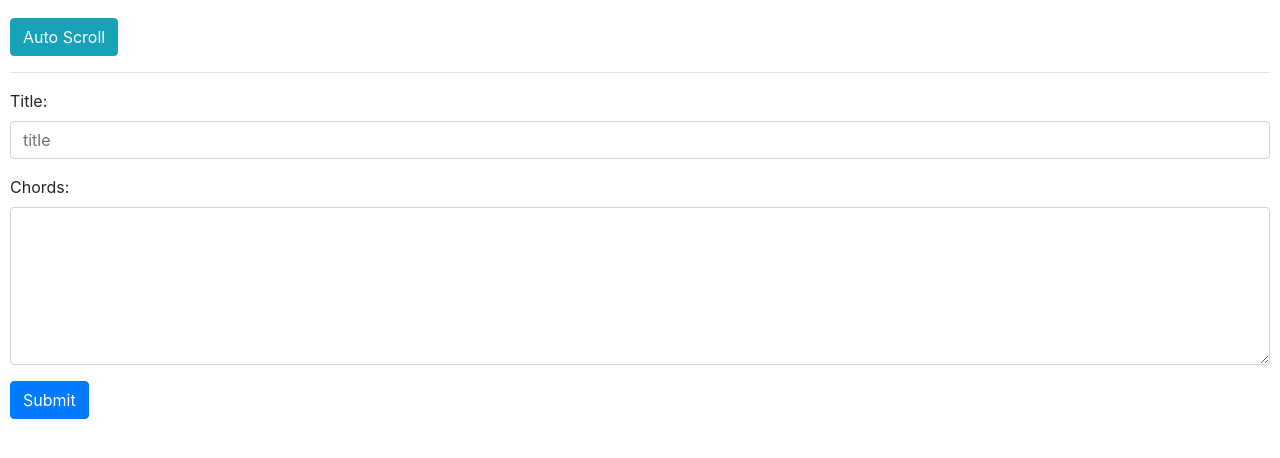
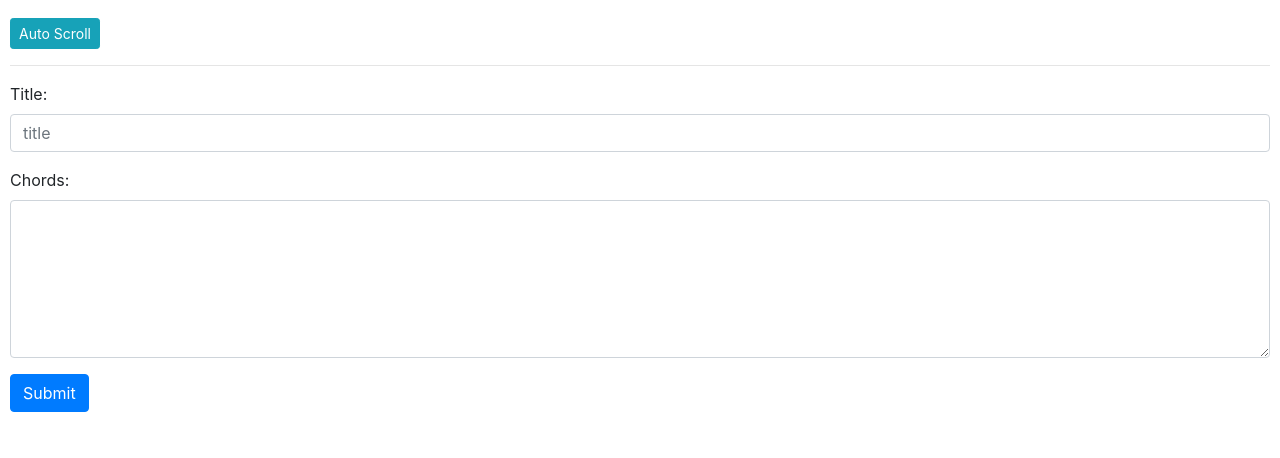
Before and after one commit to ykmr1224/ukulele, a plain HTML site: page index.html in a window 1280 px wide. Drawn offline with nearby package versions, Linux system fonts and the light colour scheme.

Commit message:
Adjust autoscroll button

```diff
--- a/index.html
+++ b/index.html
@@ -33,7 +33,7 @@
 <div id="wrapper" style="background-color: white;">
     <h2 id="song-title"></h2>
     <div class="btn-group-toggle no-print" data-toggle="buttons">
-        <label class="btn btn-info">
+        <label class="btn btn-sm btn-info">
             <input type="checkbox" autocomplete="off" id="autoScroll"> Auto Scroll
         </label>
     </div>
```
